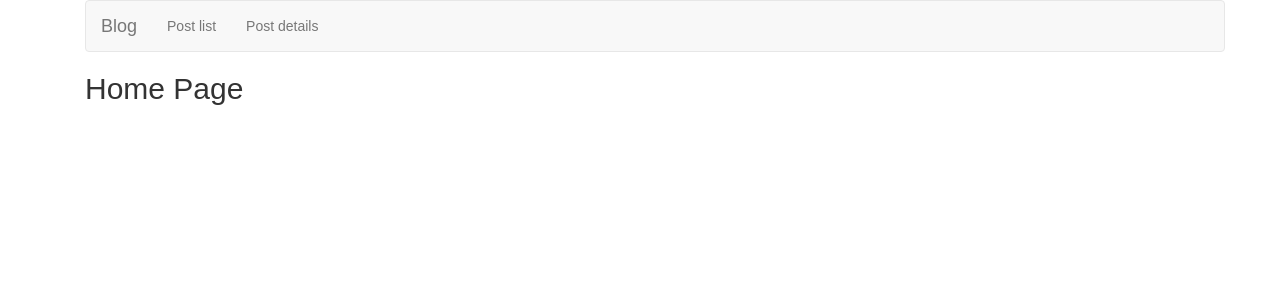
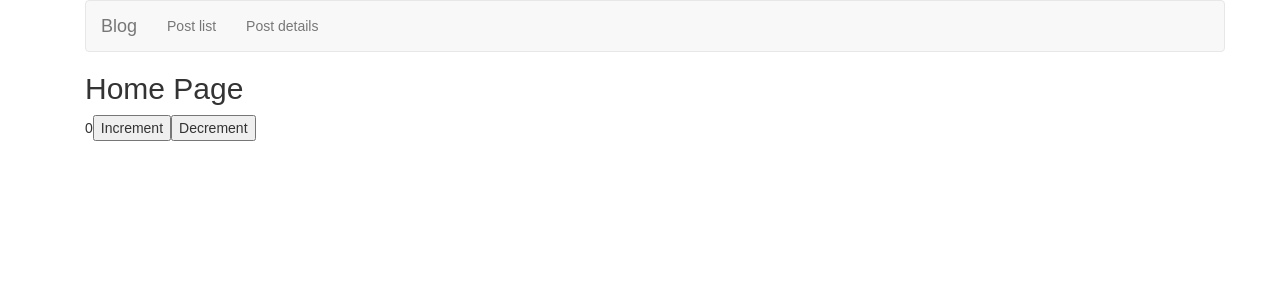
Before and after one commit to MaciejOstojski4/reactostojski, a React (Create React App) app: page / in a window 1280 px wide. Shown: the top 300 px of the page. Built offline with nearby package versions, Linux system fonts and the light colour scheme.

Commit message:
Dodany store, reducer i akcja zwiększania/zmniejszania stanu w store

```diff
--- a/package.json
+++ b/package.json
@@ -6,8 +6,10 @@
     "moment": "^2.18.1",
     "react": "^15.6.1",
     "react-dom": "^15.6.1",
+    "react-redux": "^5.0.5",
     "react-router": "3.0.5",
     "react-scripts": "1.0.10",
+    "redux": "^3.7.1",
     "styled-components": "^2.1.1"
   },
   "scripts": {
--- a/src/components/Home.js
+++ b/src/components/Home.js
@@ -2,14 +2,34 @@
  * Created by react on 05.07.17.
  */
 import React from "react";
+import { connect } from "react-redux";
 
 class Home extends React.Component {
 
+    increment = () => {
+        this.props.dispatch({type: "INCREMENT"})
+    };
+
+    decrement = () => {
+        this.props.dispatch({type: "DECREMENT"})
+    };
+
     render() {
         return (
-            <div><h2>Home Page</h2></div>
+            <div>
+                <h2>Home Page</h2>
+                {this.props.counter}
+                <button onClick={this.increment} >Increment</button>
+                <button onClick={this.decrement} >Decrement</button>
+            </div>
         )
     }
 }
 
-export default Home;
+const mapStateToProps = currentState => {
+    return {
+        counter: currentState
+    };
+};
+
+export default connect(mapStateToProps)(Home);
--- a/src/components/post/PostPage.js
+++ b/src/components/post/PostPage.js
@@ -3,9 +3,9 @@
  */
 import React from "react";
 
-import PostForm from "./PostForm";
+import PostForm from "./forms/PostForm";
 import SearchPost from "../SearchPost";
-import ParityList from "./ParityList";
+import ParityList from "./lists/ParityList";
 
 class PostPage extends React.Component {
 
--- a/src/components/post/PostForm.js
+++ b/src/components/post/forms/PostForm.js
@@ -3,7 +3,7 @@
  */
 import React from "react";
 
-import Button from "../generic/button";
+import Button from "../../generic/button";
 
 class PostForm extends React.Component {
 
--- a/src/components/post/PostList.js
+++ b/src/components/post/lists/PostList.js
@@ -1,6 +1,6 @@
 import React from 'react';
 
-import Post from './Post';
+import Post from '../Post';
 
 class PostList extends React.Component {
 
--- a/src/index.js
+++ b/src/index.js
@@ -2,8 +2,15 @@ import React from "react";
 import ReactDOM from "react-dom";
 import "./index.css";
 import App from "./App";
-
+import {Provider} from "react-redux";
+import store from "./store";
 import registerServiceWorker from "./registerServiceWorker";
 
-ReactDOM.render(<App />, document.getElementById("root"));
+const AppWithStore = (
+    <Provider store={store}>
+        <App />
+    </Provider>
+);
+
+ReactDOM.render(AppWithStore, document.getElementById("root"));
 registerServiceWorker();
--- /dev/null
+++ b/src/store.js
@@ -0,0 +1,23 @@
+/**
+ * Created by react on 06.07.17.
+ */
+import {createStore} from "redux";
+
+const reducer = (currentState = 0, action) => {
+    switch(action.type) {
+        case "INCREMENT":
+            return currentState + 1;
+            break;
+        case "DECREMENT":
+            return currentState - 1;
+            break;
+        default:
+            return currentState;
+            break;
+    }
+};
+
+const store = createStore(reducer);
+
+
+export default store;
```
Also changed, not shown: src/components/post/lists/ParityList.js (renamed from src/components/post/ParityList.js), 1 other file (tests, documents, lock files or other folders).
